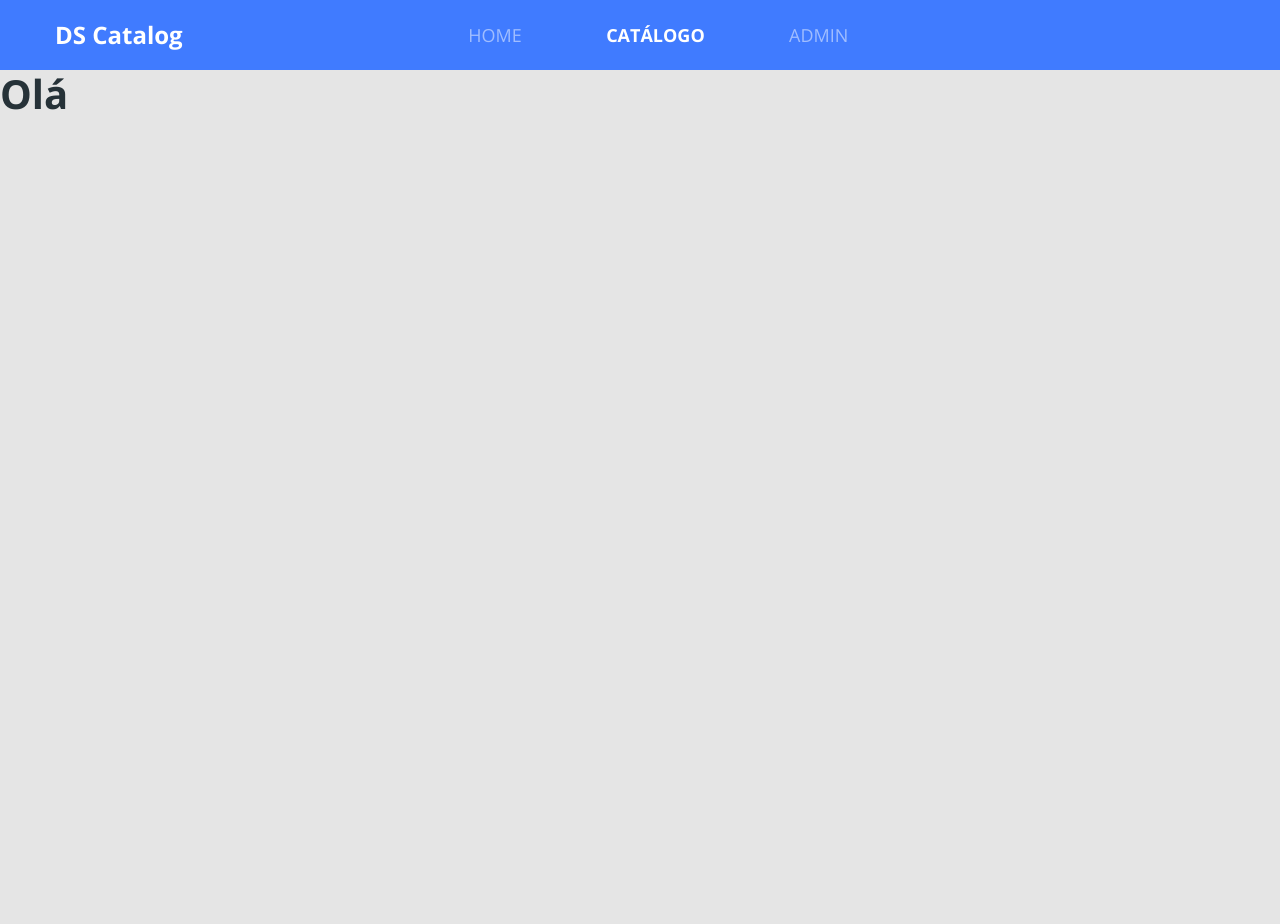
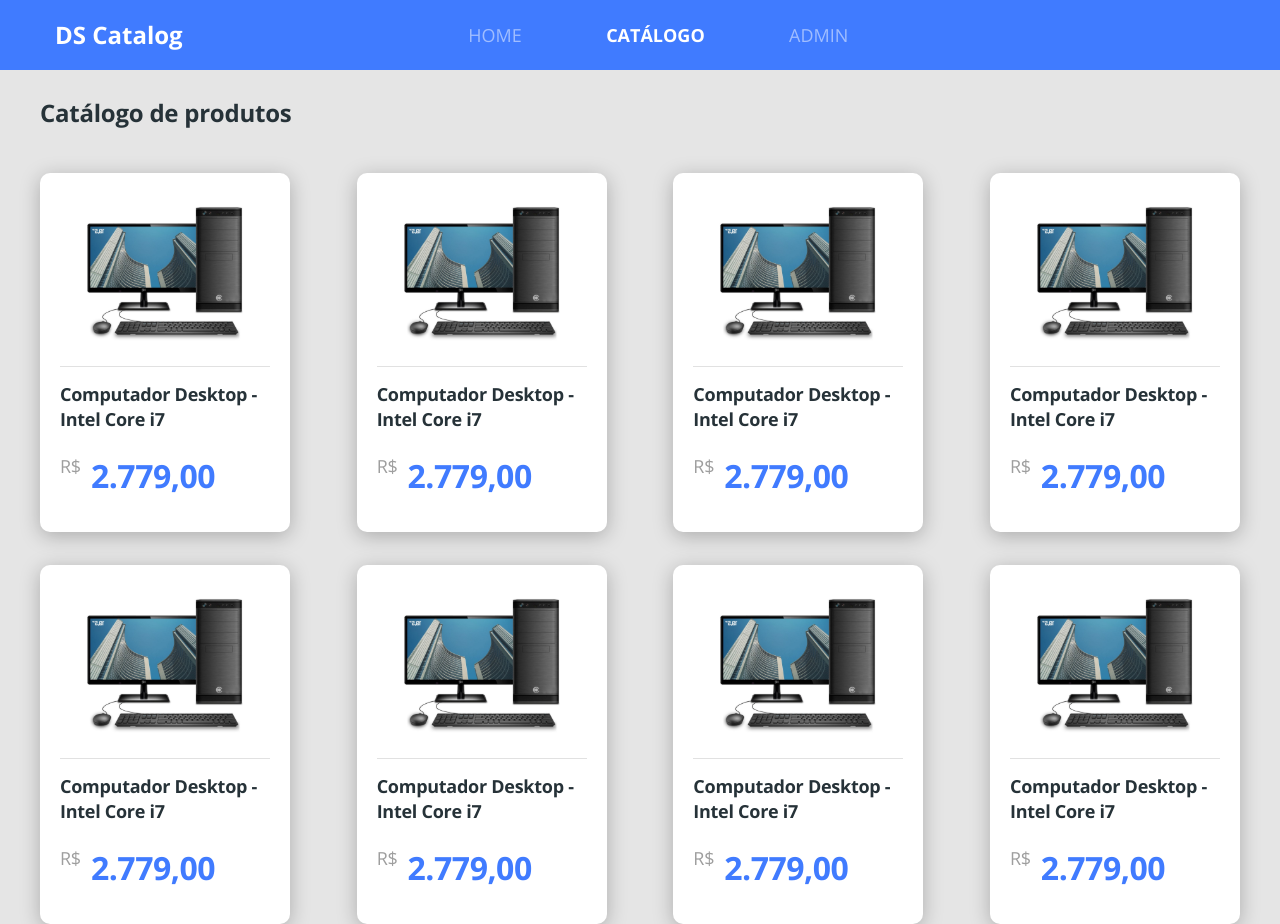
Before and after one commit to Duduxs/dscatalog, a React (Create React App) app in the folder front-web/: page /catalog in a window 1280 px wide. Before the commit the page ends 800 px from the top, so only its background shows below. Built offline with nearby package versions, Linux system fonts and the light colour scheme; the HTML template or start-up script is replaced by a standard one.

Commit message:
Finalizando o layout da listagem de produtos

```diff
--- a/front-web/src/app.scss
+++ b/front-web/src/app.scss
@@ -4,7 +4,7 @@
     font-family: 'Open Sans', sans-serif;
 }
 
-h1, h2, h3, h4, h5, h6 {
+  h1, h2, h3, h4, h5, h6 {
     margin-bottom: 0;
     font-weight: 700;
   }
@@ -21,3 +21,16 @@
       color: unset;
     }
   }
+
+  .border-radius-10 {
+    border-radius: 10px;
+  }
+
+.border-radius-20 {
+    border-radius: 20px;
+  }
+
+.card-base {
+  background: white;
+  box-shadow: 0px 4px 20px rgba(0,0,0,0.25);
+  }
--- a/front-web/src/core/components/ButtonIcon/index.tsx
+++ b/front-web/src/core/components/ButtonIcon/index.tsx
@@ -7,7 +7,7 @@
 }
 
 const ButtonIcon = ({text}: Props) => (
-    <div className="d-flex">
+    <div className="d-inline-flex">
         <button className="btn btn-primary btn-icon">
             <h5>{text}</h5>
         </button>
--- /dev/null
+++ b/front-web/src/pages/Catalog/components/ProductCard/index.tsx
@@ -0,0 +1,25 @@
+import React from 'react';
+import {ReactComponent as ProductImage} from '../../../../core/assets/imgs/product.svg';
+import './styles.scss';
+
+type Props = {
+    name : string,
+    price: number;
+}
+
+const ProductCard = () => (
+    <div className="card-base border-radius-10 product-card">
+       <ProductImage />
+       <div className="catalog-product-info">
+            <h6 className="catalog-product-name">
+                Computador Desktop - Intel Core i7
+            </h6>
+            <div className="catalog-product-price-container">
+                <span className="product-currency">R$</span>
+                <h3 className="product-price">2.779,00</h3>
+            </div>
+        </div>
+    </div>
+);
+
+export default ProductCard;
--- /dev/null
+++ b/front-web/src/pages/Catalog/components/ProductCard/styles.scss
@@ -0,0 +1,37 @@
+.product-card {
+    padding: 20px 20px 34px 20px;
+    text-align: center;
+}
+
+.catalog-product-info {
+    border-top: 1px solid #e1e1e1;
+    text-align: left;
+    padding-top: 15px;
+    margin-top: 15px;
+}
+
+.catalog-product-name {
+    font-size: 18px;
+    line-height: 25px;
+    letter-spacing: -0.015em;
+}
+
+.catalog-product-price-container {
+    display: flex;
+    margin-top: 22px;
+}
+
+.product-currency {
+    font-size: 18px;
+    line-height: 25px;
+    letter-spacing: -0.015em;
+    color: #9e9e9e;
+}
+
+.product-price {
+    font-size: 32px;
+    line-height: 44px;
+    letter-spacing: -0.015em;
+    color: #407bff;
+    margin-left: 10px;
+}
--- a/front-web/src/pages/Catalog/index.tsx
+++ b/front-web/src/pages/Catalog/index.tsx
@@ -1,7 +1,23 @@
 import React from 'react';
+import ProductCard from './components/ProductCard';
+import './styles.scss';
 
 const Catalog = () => (
-<h1>Olá</h1>
+    <div className="catalog-container">
+        <h1 className="catalog-title">
+            Catálogo de produtos
+        </h1>
+        <div className="catalog-products">
+            <ProductCard />
+            <ProductCard />
+            <ProductCard />
+            <ProductCard />
+            <ProductCard />
+            <ProductCard />
+            <ProductCard />
+            <ProductCard />
+        </div>
+    </div>
 );
 
 export default Catalog;
--- /dev/null
+++ b/front-web/src/pages/Catalog/styles.scss
@@ -0,0 +1,20 @@
+.catalog-container {
+    margin-top: 26px;
+    padding-left: 40px;
+    padding-right: 40px;
+
+}
+
+.catalog-title{
+    font-size: 24px;
+    line-height: 34px;
+    letter-spacing: -0.015rem;
+}
+
+.catalog-products{
+    margin-top: 43px;
+    display: grid;
+    grid-template-columns: repeat(auto-fill, 250px);
+    grid-gap: 33px 15px;
+    justify-content: space-between;
+}
--- a/front-web/src/pages/Home/index.tsx
+++ b/front-web/src/pages/Home/index.tsx
@@ -6,7 +6,7 @@
 
 const Home = () => (
     <div className="home-container">
-        <div className="row home-content">
+        <div className="row home-content card-base border-radius-20">
             <div className="col-6">
                 <h1 className="home-title">Conheça o melhor <br />catálogo de produtos</h1>
                 <p className="home-p">
--- a/front-web/src/pages/Home/styles.scss
+++ b/front-web/src/pages/Home/styles.scss
@@ -5,9 +5,6 @@
 }
 
 .home-content {
-    background: white;
-    box-shadow: 0px 4px 20px rgba(0,0,0, 0.25);
-    border-radius: 20px;
     padding-top: 155px;
     padding-left: 100px;
     padding-bottom: 150px;
```
Also changed, not shown: front-web/src/core/assets/imgs/product.svg (added), 1 other file (tests, documents, lock files or other folders).
